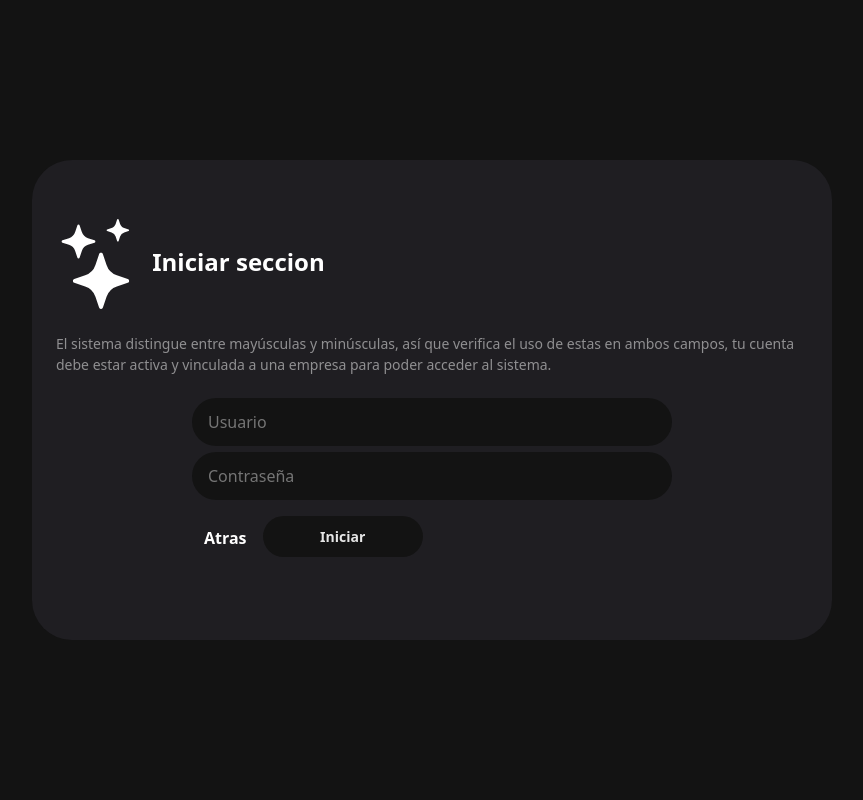
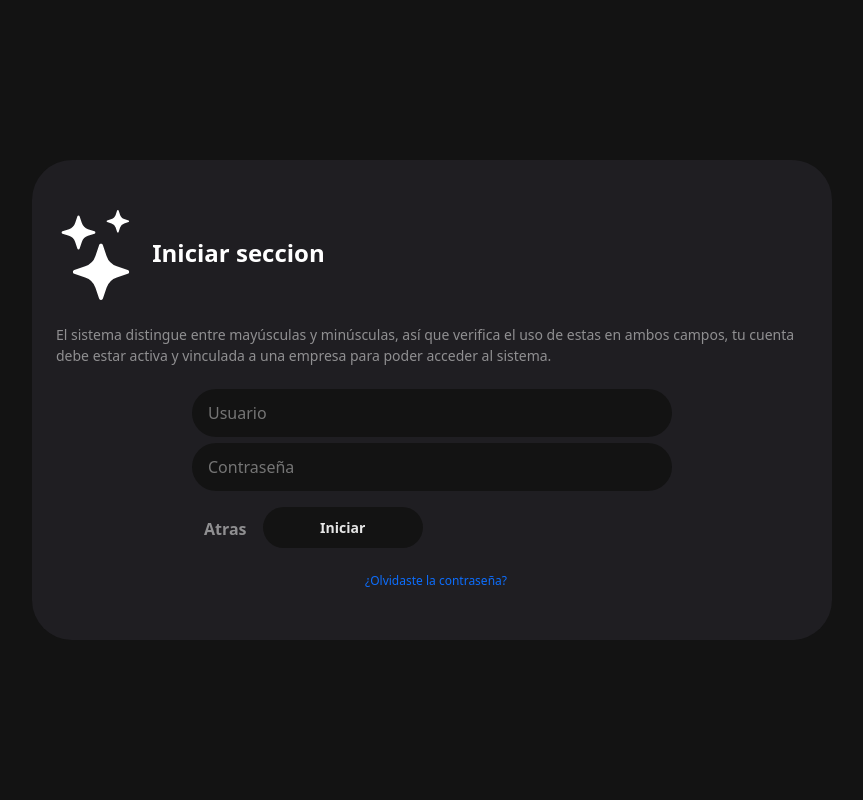
Before and after one commit to the-wandy-olivares/EasyFood, a Django app: page /company/logins in a window 1280 px wide. Shown: the whole page, without its empty margins (208-1071 px from the left). Run offline with Django 5.2, Linux system fonts and the light colour scheme.

Commit message:
Mejora del estilo del botón de retroceso y adición de enlace para recuperación de contraseña en la página de inicio de sesión

```diff
--- a/EasyFood/Company/templates/company/login/logins.html
+++ b/EasyFood/Company/templates/company/login/logins.html
@@ -211,7 +211,7 @@ button:hover .star-6 {
                         </div>
 
                         <div class="w-100 ">
-                              <a   class="btn border-0 bg-transparent text-white"
+                              <a   class="btn border-0 bg-transparent text-white-50"
                                     style="font-weight: bold;"> Atras </a>
                               <button class="mt-3">
                                     Iniciar
@@ -335,7 +335,10 @@ button:hover .star-6 {
                     </form>
 
                   <div class="w-100 text-center mt-4">
-                        {% if messages %}
+                    <span class="text-warning  exist-user text-center " style="font-size: 12px;">
+                      <a  href='{% url "company:recovery-password" %}'  class="ms-2 text-primary text-decoration-none" >¿Olvidaste la contraseña? </a>
+                    </span>
+                    {% if messages %}
                         {% for message in messages %}
                             <p class="text-danger"> ! {{ message }}</p>
                         {% endfor %}
```
